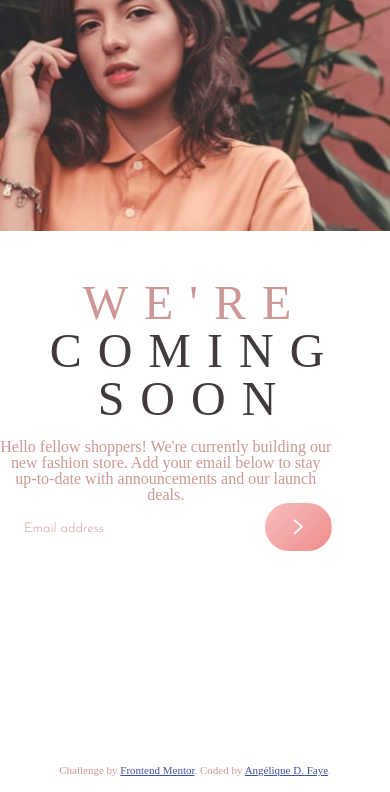
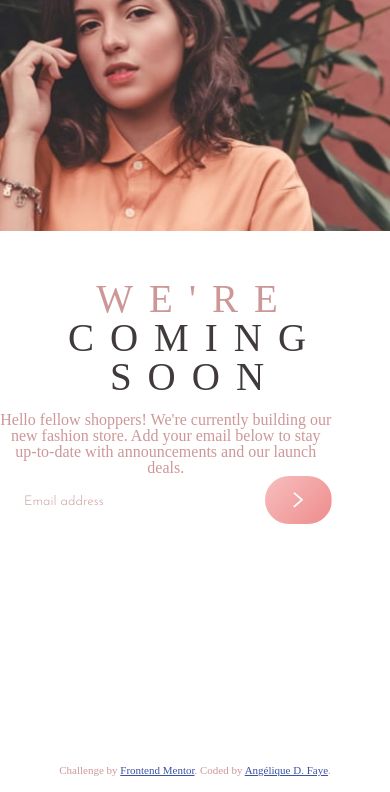
Before and after one commit to AngeliqueDF/base-apparel-coming-soon-section, a website built with Vite: page index.html in a window 390 px wide. Shown: the part 52-844 px from the top of the page. Built offline with nearby package versions, Linux system fonts and the light colour scheme.

Commit message:
Make `.copy-headline` font size responsive

```diff
--- a/src/css/style.css
+++ b/src/css/style.css
@@ -73,7 +73,7 @@ p {
 }
 
 .copy-headline {
-	font-size: 3rem;
+	font-size: 10vw;
 	text-transform: uppercase;
 	letter-spacing: 1rem;
 	margin-block-end: 1rem;
```
